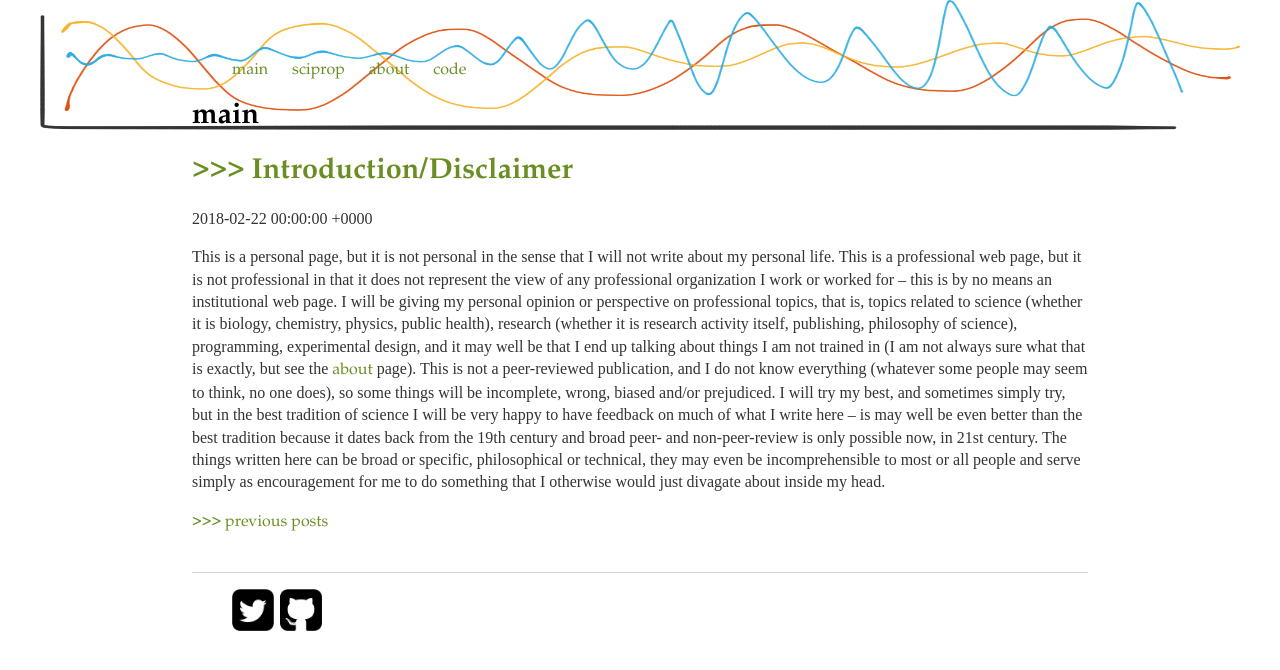
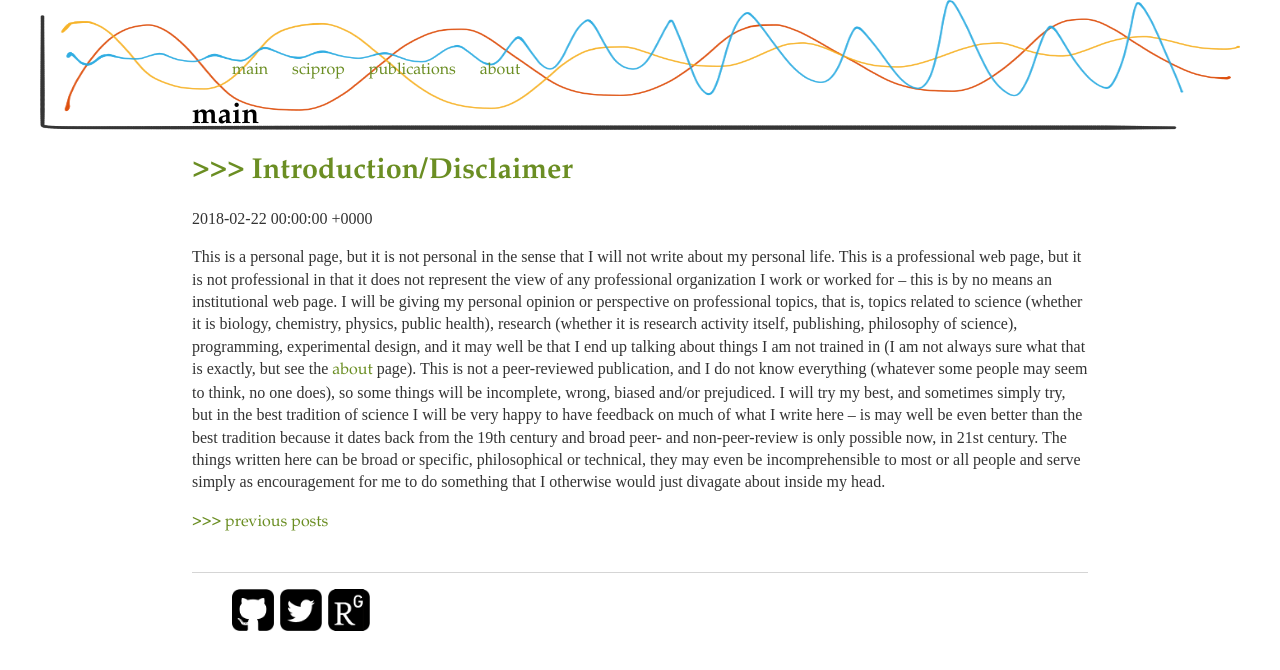
Before and after one commit to caesoma/caesoma.github.io, a Jekyll site: the page built from index.html, in a window 1280 px wide. Shown: the top 670 px of the page. Built offline with Jekyll 4.4.1, drawn with Linux system fonts in a browser that asks for light colours; the list of posts is cut into pages by our own code.

Commit message:
update layout

```diff
--- a/_layouts/default.html
+++ b/_layouts/default.html
@@ -9,11 +9,12 @@
   <body>
     <nav>
       <ul>
-        <li><a style= "text-decoration:none;" href="/">main</a></li>
-	      <li><a style= "text-decoration:none;" href="/sciprop">sciprop</a></li>
-        <li><a style= "text-decoration:none;" href="/about">about</a></li>
-        <!-- <li><a style= "text-decoration:none;" href="/archive">archive</a></li> -->
-        <li><a style= "text-decoration:none;" href="https://gist.github.com/caesoma">code</a></li>
+        <li><a href="/">main</a></li>
+	      <li><a href="/sciprop">sciprop</a></li>
+        <li><a href="/publications">publications</a></li>
+        <li><a href="/about">about</a></li>
+        <!-- <li><a href="/archive">archive</a></li> -->
+
 	</ul>
       </nav>
     <div class="container">
@@ -23,14 +24,17 @@
       </div><!-- /.container -->
     <footer>
       <ul>
-        <li><a style= "text-decoration:none;" href="https://twitter.com/caesoma">
+        <li><a href="https://gist.github.com/caesoma">
+          <img src="/images/gh.png" alt="github" style="width:42px;height:42px;border:0;">
+        </a></li>
+        <li><a href="https://twitter.com/caesoma">
           <img src="/images/tw.png" alt="twitter"
           style="width:42px;height:42px;border:0;">
         </a></li>
-        <li><a style= "text-decoration:none;" href="https://github.com/caesoma">
-          <img src="/images/gh.png" alt="github" style="width:42px;height:42px;border:0;">
+        <li><a href="https://www.researchgate.net/profile/Caetano_Souto-Maior">
+          <img src="/images/rg.png" alt="github" style="width:42px;height:42px;border:0;">
         </a></li>
-        <!-- <li><a style= "text-decoration:none;" href="https://github.com/caesoma">github</a></li> -->
+        <!-- <li><a href="https://github.com/caesoma">github</a></li> -->
 	</ul>
       </footer>
     </body>
```
